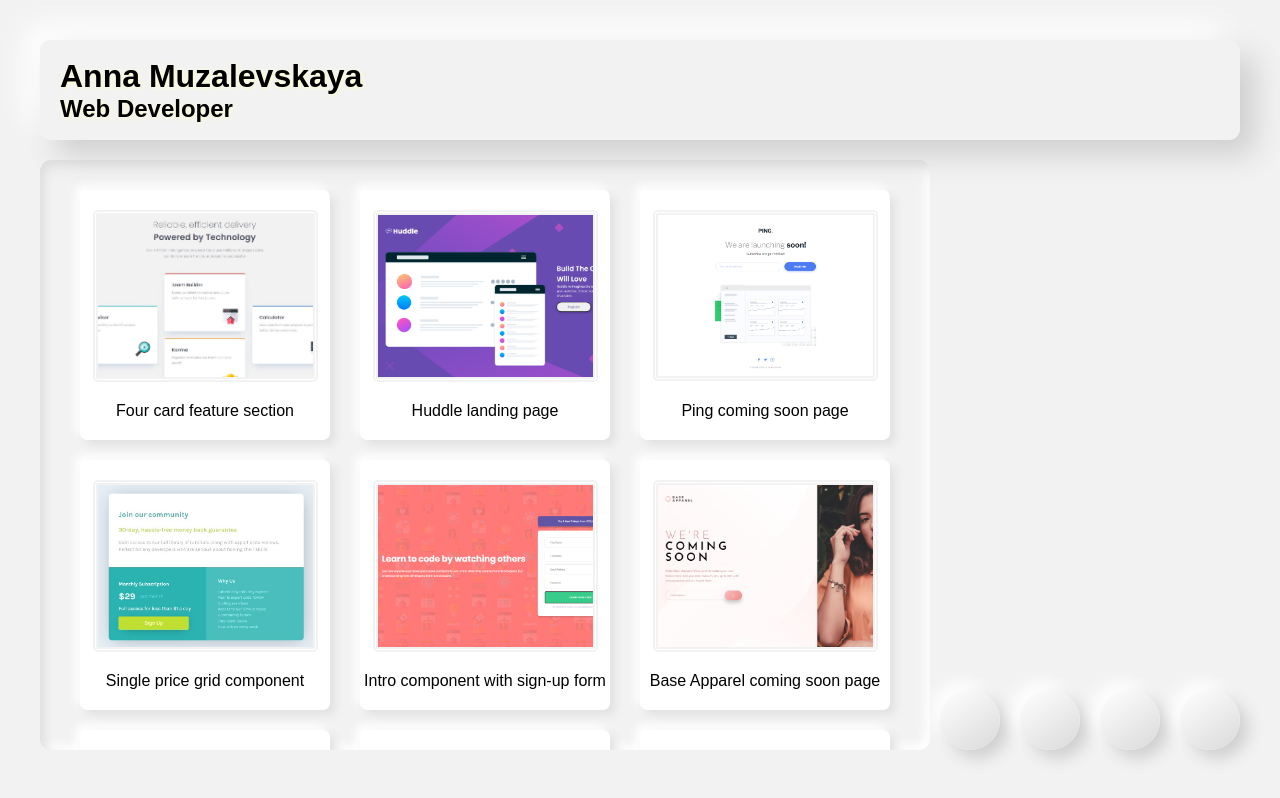
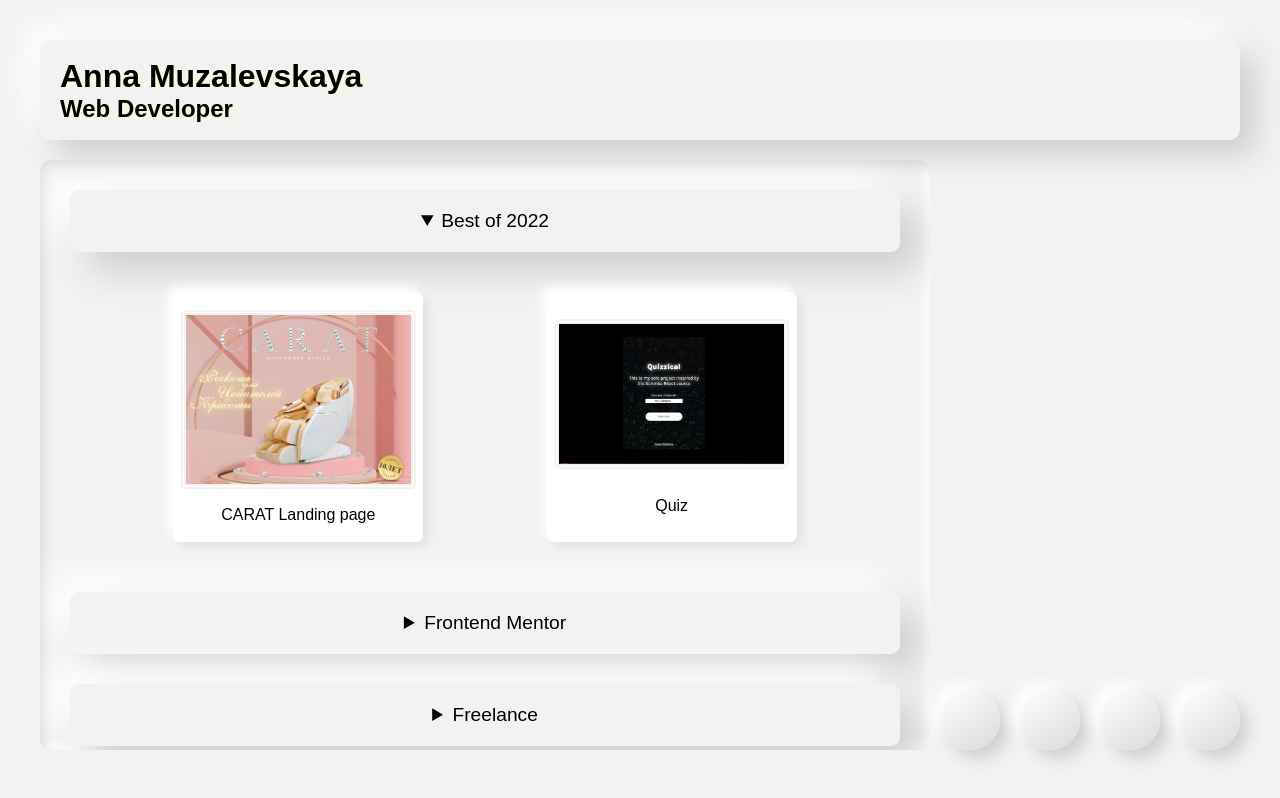
Before and after one commit to NitaLewska/portfolio, a React (Create React App) app: page / in a window 1280 px wide. Built offline with nearby package versions, Linux system fonts and the light colour scheme; some icons are missing; the HTML template or start-up script is replaced by a standard one.

Commit message:
add portfolio categories, more data

```diff
--- a/src/Main/Screen/Portfolio/Portfolio.css
+++ b/src/Main/Screen/Portfolio/Portfolio.css
@@ -1,8 +1,29 @@
 .portfolio_container {
     padding: 30px;
     display: flex;
+    flex-direction: column;
+    flex-wrap: wrap;
+    gap: 30px;
+}
+
+.portfolio_category_container {
+    width: 100%;
+    display: flex;
     flex-direction: row;
     flex-wrap: wrap;
+    gap: 20px;
+    margin: 40px auto 20px;
     justify-content: space-evenly;
-    gap: 20px;
 }
+
+.portfolio_menu_item summary {
+    text-align: center;
+    padding-bottom: 10px;
+    padding: 20px;
+    border-radius: 9px;
+    background: #f2f2f2;
+    box-shadow: 19px 19px 37px #cecece,
+        -19px -19px 37px #ffffff;
+    font-family: 'Montserrat', sans-serif;
+    font-size: larger;
+}
--- a/src/Main/Screen/Portfolio/Portfolio.js
+++ b/src/Main/Screen/Portfolio/Portfolio.js
@@ -4,10 +4,29 @@ import PortfolioCard from "./PortfolioCard/PortfolioCard";
 import data from "./portfolio_data"
 
 export default function Portfolio() {
-    const cards = data.map(a => <PortfolioCard name={a.name} img={a.thumbnail} URL={a.URL}/>)
-    return(
+    const cardsFM = data.filter(a => a.frontendmentor == true).map(a => <PortfolioCard name={a.name} img={a.thumbnail} URL={a.URL} />)
+    const cardsFL = data.filter(a => a.freelance == true).map(a => <PortfolioCard name={a.name} img={a.thumbnail} URL={a.URL} />)
+    const cardsBest = data.filter(a => a.favourite == true).map(a => <PortfolioCard name={a.name} img={a.thumbnail} URL={a.URL} />)
+    return (
         <div className="portfolio_container">
-        {cards}
+            <details className="portfolio_menu_item" open>
+                <summary>Best of 2022</summary>
+                <div className="portfolio_category_container">
+                    {cardsBest}
+                </div>
+            </details>
+            <details className="portfolio_menu_item">
+                <summary>Frontend Mentor</summary>
+                <div className="portfolio_category_container">
+                    {cardsFM}
+                </div>
+            </details>
+            <details className="portfolio_menu_item">
+                <summary>Freelance</summary>
+                <div className="portfolio_category_container">
+                    {cardsFL}
+                </div>
+            </details>
         </div>
     )
 }
--- a/src/Main/Screen/Portfolio/portfolio_data.js
+++ b/src/Main/Screen/Portfolio/portfolio_data.js
@@ -5,7 +5,8 @@
         thumbnail:"../portfolio/frontendmentor/thumbnails/four-card-feature-section.jpg",
         frontendmentor:true,
         freelance:false,
-        difficulty: "newbie"
+        difficulty: "newbie",
+        favourite: false
     },
     {
         name:"Huddle landing page",
@@ -13,7 +14,8 @@
         thumbnail:"../portfolio/frontendmentor/thumbnails/huddle-landing-page-with-single-introductory-section.png",
         frontendmentor:true,
         freelance:false,
-        difficulty: "newbie"
+        difficulty: "newbie",
+        favourite: false
     },
     {
         name:"Ping coming soon page",
@@ -21,7 +23,8 @@
         thumbnail:"../portfolio/frontendmentor/thumbnails/ping-single-column-coming-soon-page.png",
         frontendmentor:true,
         freelance:false,
-        difficulty: "newbie"
+        difficulty: "newbie",
+        favourite: false
     },
     {
         name:"Single price grid component",
@@ -29,7 +32,8 @@
         thumbnail:"../portfolio/frontendmentor/thumbnails/single-price-grid-component.jpg",
         frontendmentor:true,
         freelance:false,
-        difficulty: "newbie"
+        difficulty: "newbie",
+        favourite: false
     },
     {
         name:"Intro component with sign-up form",
@@ -37,7 +41,8 @@
         thumbnail:"../portfolio/frontendmentor/thumbnails/intro-component-with-sign-up-form.png",
         frontendmentor:true,
         freelance:false,
-        difficulty: "newbie"
+        difficulty: "newbie",
+        favourite: false
     },
     {
         name:"Base Apparel coming soon page",
@@ -45,7 +50,8 @@
         thumbnail:"../portfolio/frontendmentor/thumbnails/base-apparel-coming-soon.png",
         frontendmentor:true,
         freelance:false,
-        difficulty: "newbie"
+        difficulty: "newbie",
+        favourite: false
     },
     {
         name:"Social proof section",
@@ -53,7 +59,8 @@
         thumbnail:"../portfolio/frontendmentor/thumbnails/social-proof-section.png",
         frontendmentor:true,
         freelance:false,
-        difficulty: "newbie"
+        difficulty: "newbie",
+        favourite: false
     },
     {
         name:"FAQ accordion card",
@@ -61,7 +68,8 @@
         thumbnail:"../portfolio/frontendmentor/thumbnails/FAQ-accordion-card.png",
         frontendmentor:true,
         freelance:false,
-        difficulty: "newbie"
+        difficulty: "newbie",
+        favourite: false
     },
     {
         name:"Profile card component",
@@ -69,7 +77,8 @@
         thumbnail:"../portfolio/frontendmentor/thumbnails/profile-card-component.png",
         frontendmentor:true,
         freelance:false,
-        difficulty: "newbie"
+        difficulty: "newbie",
+        favourite: false
     },
     {
         name:"Preview card component",
@@ -77,15 +86,35 @@
         thumbnail:"../portfolio/frontendmentor/thumbnails/3-column-preview-card-component.png",
         frontendmentor:true,
         freelance:false,
-        difficulty: "newbie"
+        difficulty: "newbie",
+        favourite: false
     },
     {
-        name:"Meet Landing Page",
+        name:"Meet Landing page",
         URL:"../portfolio/frontendmentor/meet-landing-page/index.html",
         thumbnail:"../portfolio/frontendmentor/thumbnails/meet-landing-page.png",
         frontendmentor:true,
         freelance:false,
-        difficulty: "newbie"
+        difficulty: "newbie",
+        favourite: false
+    },
+    {
+        name:"CARAT Landing page",
+        URL:"https://nitalewska.github.io/Kwork-CARAT/",
+        thumbnail:"../portfolio/frontendmentor/thumbnails/CARAT-landing-page.jpg",
+        frontendmentor:false,
+        freelance:true,
+        difficulty: "",
+        favourite: true
+    },
+    {
+        name:"Quiz",
+        URL:"https://nitalewska.github.io/quiz-react/",
+        thumbnail:"../portfolio/frontendmentor/thumbnails/quiz.jpg",
+        frontendmentor:false,
+        freelance:false,
+        difficulty: "",
+        favourite: true
     }
 ]
 
```
Also changed, not shown: public/frontendmentor/thumbnails/CARAT-landing-page.jpg (added), public/frontendmentor/thumbnails/quiz.jpg (added).
